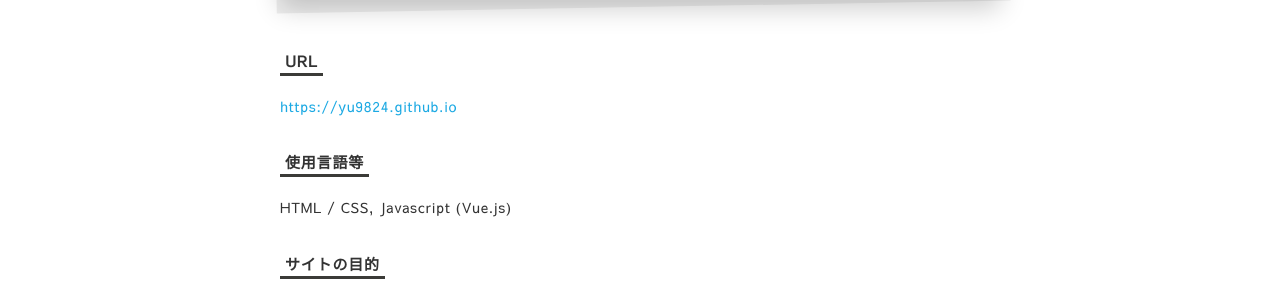
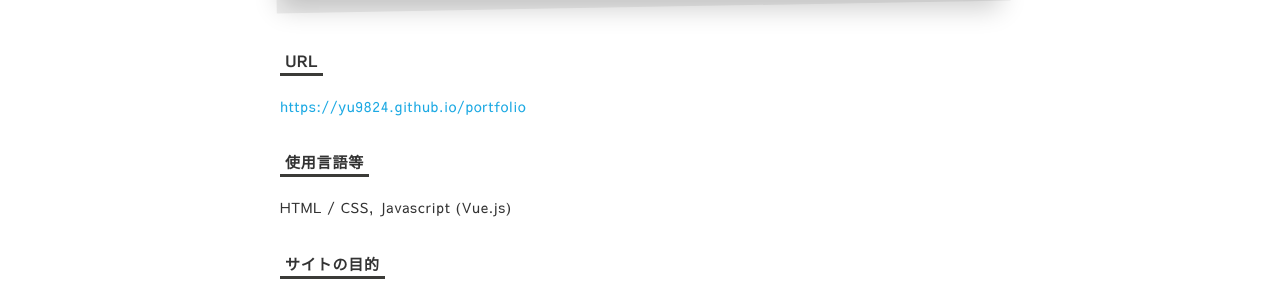
Before and after one commit to yu9824/portfolio, a Jekyll site: the page built from works/portfolio.html, in a window 1280 px wide and 900 px high, scrolled down 479 px. Shown: the part 164-454 px from the top of the window. Built offline with Jekyll 4.4.1, drawn with Linux system fonts in a browser that asks for light colours; nearby versions of some CDN libraries; a script that is not in the unit is left out; comment, search, counter and statistics services are not loaded.

Commit message:
Update portfolio's link.

```diff
--- a/works/portfolio.html
+++ b/works/portfolio.html
@@ -18,7 +18,7 @@ abstract: <span>Vue.jsで作成した</span><span>自分のポートフォリオ
 
         </p>
         <h3 class="article-info-title"><div>URL</div></h3>
-        <p><a href="{{site.url}}" target="_blank" rel="noopener">{{site.url}}</a></p>
+        <p><a href="{{site.url}}{{site.baseurl}}" target="_blank" rel="noopener">{{site.url}}{{site.baseurl}}</a></p>
         <h3 class="article-info-title"><div>使用言語等</div></h3>
         <p>HTML / CSS, Javascript (Vue.js)</p>
         <h3 class="article-info-title"><div>サイトの目的</div></h3>
```
